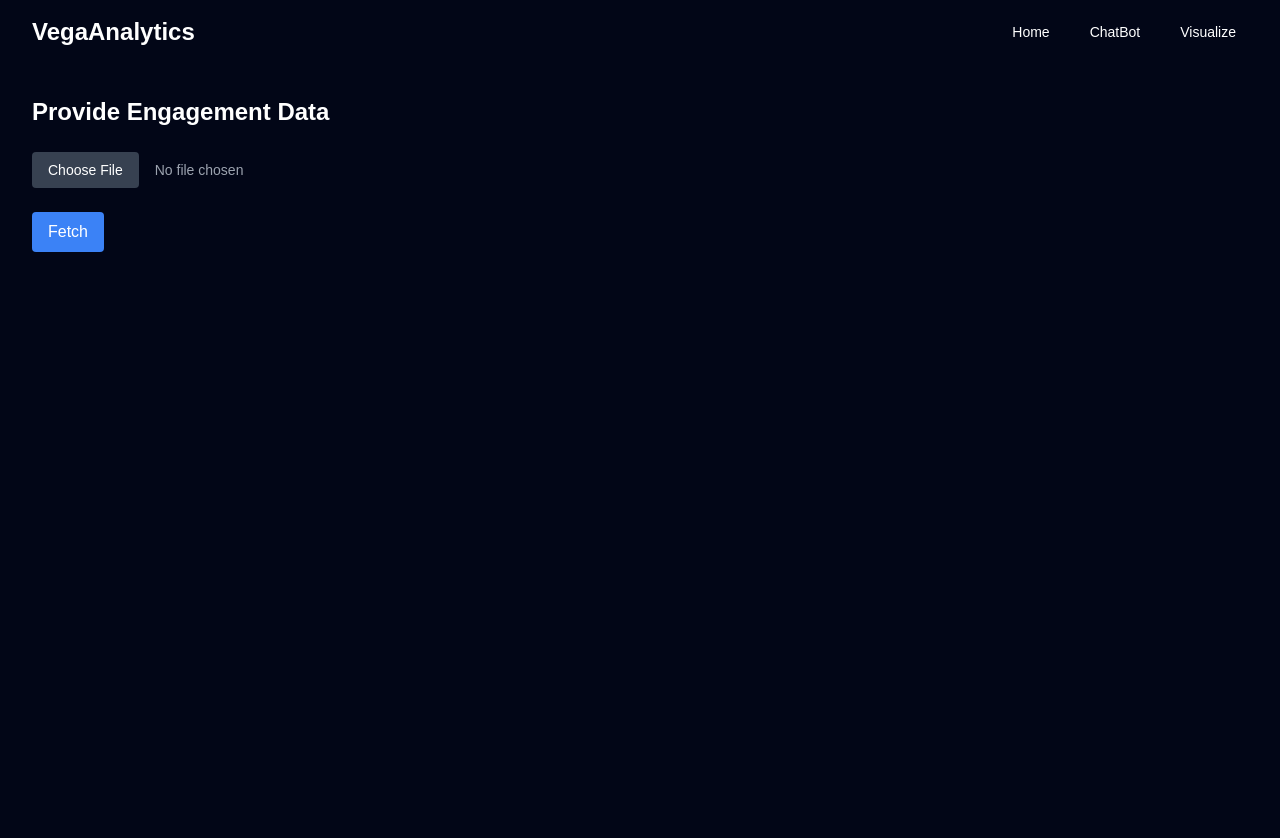
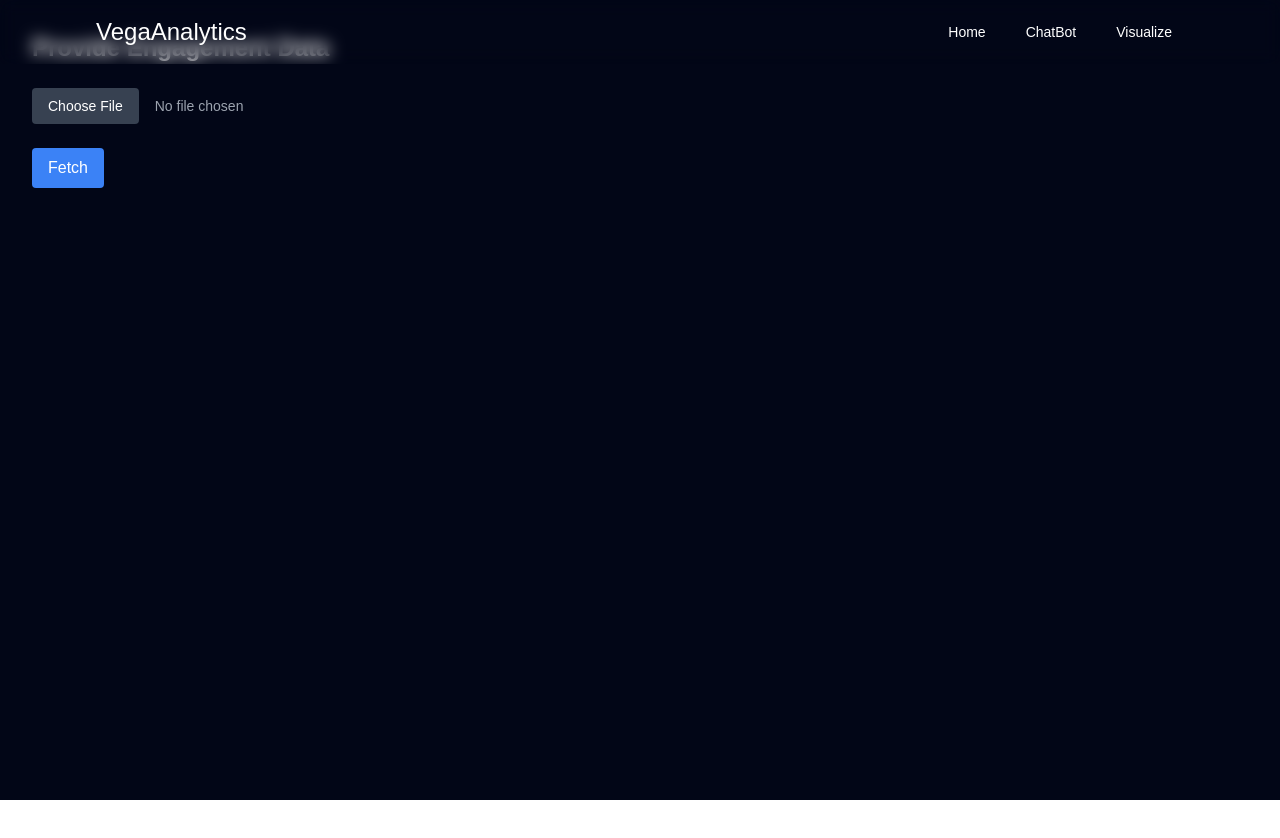
Before and after one commit to devharsh2k4/veganalytics, a Next.js app: page /analyze in a window 1280 px wide. Shown: the top 838 px of the page. After the commit the page ends 800 px from the top, so only its background shows below. Built offline with nearby package versions, Linux system fonts and the light colour scheme.

Commit message:
updated nav

```diff
--- a/src/app/components/Hero.tsx
+++ b/src/app/components/Hero.tsx
@@ -3,6 +3,7 @@
 import Image from "next/image";
 import React from "react";
 import { useRouter } from "next/navigation";
+import { Lightbulb } from "lucide-react";
 
 const Hero: React.FC = () => {
   const router = useRouter();
@@ -16,14 +17,13 @@ const Hero: React.FC = () => {
       <div className="container mx-auto px-6 lg:px-20 flex flex-col lg:flex-row items-center">
         {/* Left Content */}
         <div className="lg:w-1/2">
-          <div className="flex items-center space-x-4 mb-6">
-            <button className="bg-blue-500 text-white py-1 px-4 rounded-full text-sm hover:bg-blue-600">
-              Powered by LangFlow
-            </button>
-            <button className="bg-blue-500 text-white py-1 px-4 rounded-full text-sm hover:bg-blue-600">
-              Powered by DataStax
-            </button>
-          </div>
+        <div className="flex items-center space-x-4 mb-6">
+      <button className="flex items-center bg-transparent text-white py-1 px-4 rounded-full border text-sm hover:bg-blue-600">
+        {/* Lightbulb Icon */}
+        <Lightbulb className="h-4 w-4 mr-2" />
+        Powered by LangFlow & DataStax
+      </button>
+    </div>
           <h1 className="text-4xl lg:text-6xl font-bold leading-tight mb-4">
             Transform Your{" "}
             <span className="text-blue-400">Social Media Strategy</span>
@@ -36,13 +36,11 @@ const Hero: React.FC = () => {
             {/* Get Started Button */}
             <button
               onClick={handleGetStarted}
-              className="bg-blue-500 text-white py-3 px-6 rounded-md text-lg font-medium hover:bg-blue-600"
+              className="bg-transparent border text-white py-3 px-6 rounded-full text-lg font-medium hover:bg-blue-600"
             >
               Get Started →
             </button>
-            <button className="bg-gray-700 text-white py-3 px-6 rounded-md text-lg font-medium hover:bg-gray-800">
-              View Demo
-            </button>
+
           </div>
         </div>
 
--- a/src/app/components/Navbar.tsx
+++ b/src/app/components/Navbar.tsx
@@ -11,12 +11,12 @@ const Navbar: React.FC = () => {
   };
 
   return (
-    <nav className="bg-slate-950 text-white">
-      <div className="max-w-7xl mx-auto px-4 sm:px-6 lg:px-8">
+    <nav className="fixed top-0 left-0 w-full  bg-opacity-50 text-white z-50 backdrop-blur-md">
+      <div className="max-w-6xl mx-auto px-4 sm:px-6 lg:px-8">
         <div className="flex items-center justify-between h-16">
           {/* Logo */}
           <div className="flex items-center">
-            <Link href="/" className="text-2xl font-bold">
+            <Link href="/" className="text-2xl font-extralight">
               VegaAnalytics
             </Link>
           </div>
--- a/tailwind.config.ts
+++ b/tailwind.config.ts
@@ -9,6 +9,9 @@ export default {
   ],
   theme: {
     extend: {
+      backdropBlur: {
+        md: '8px',
+      },
       animation: {
         marquee: "marquee 10s linear infinite", // Adjust duration as needed
       },
```
Also changed, not shown: src/app/chat/page.tsx (added).
